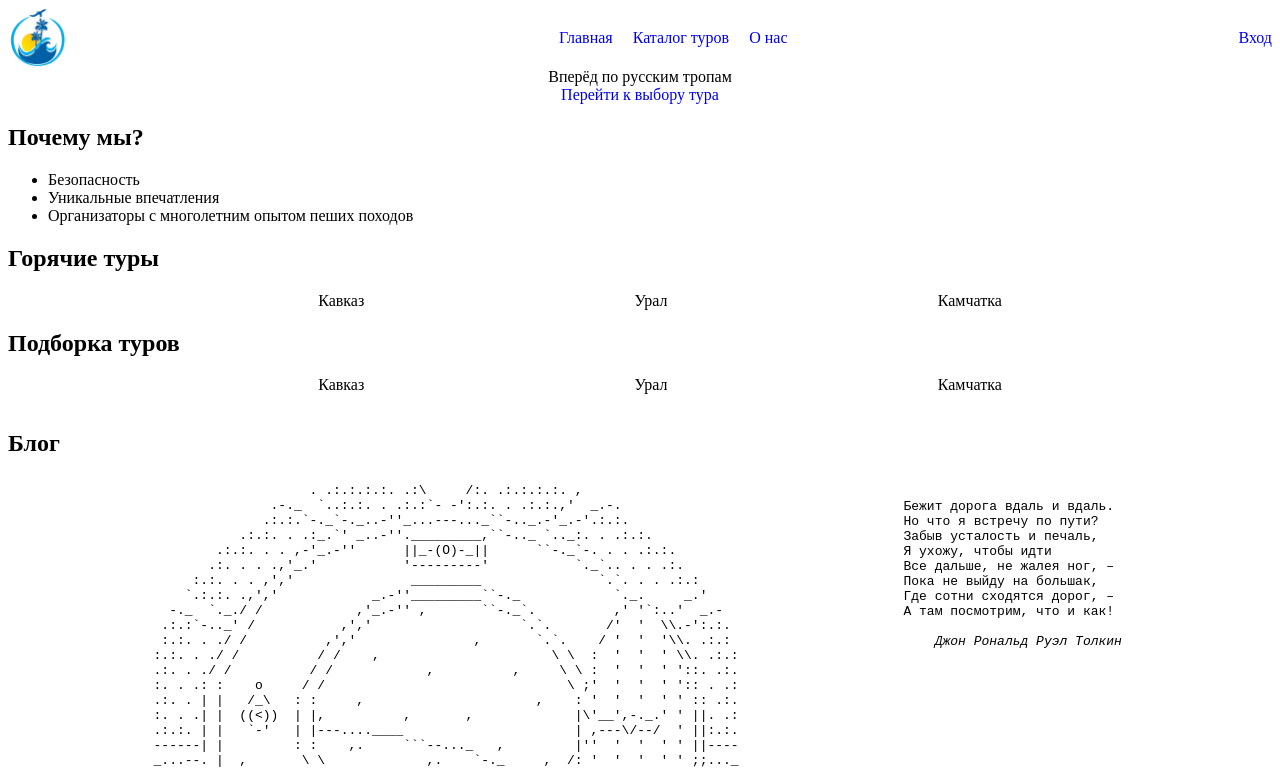
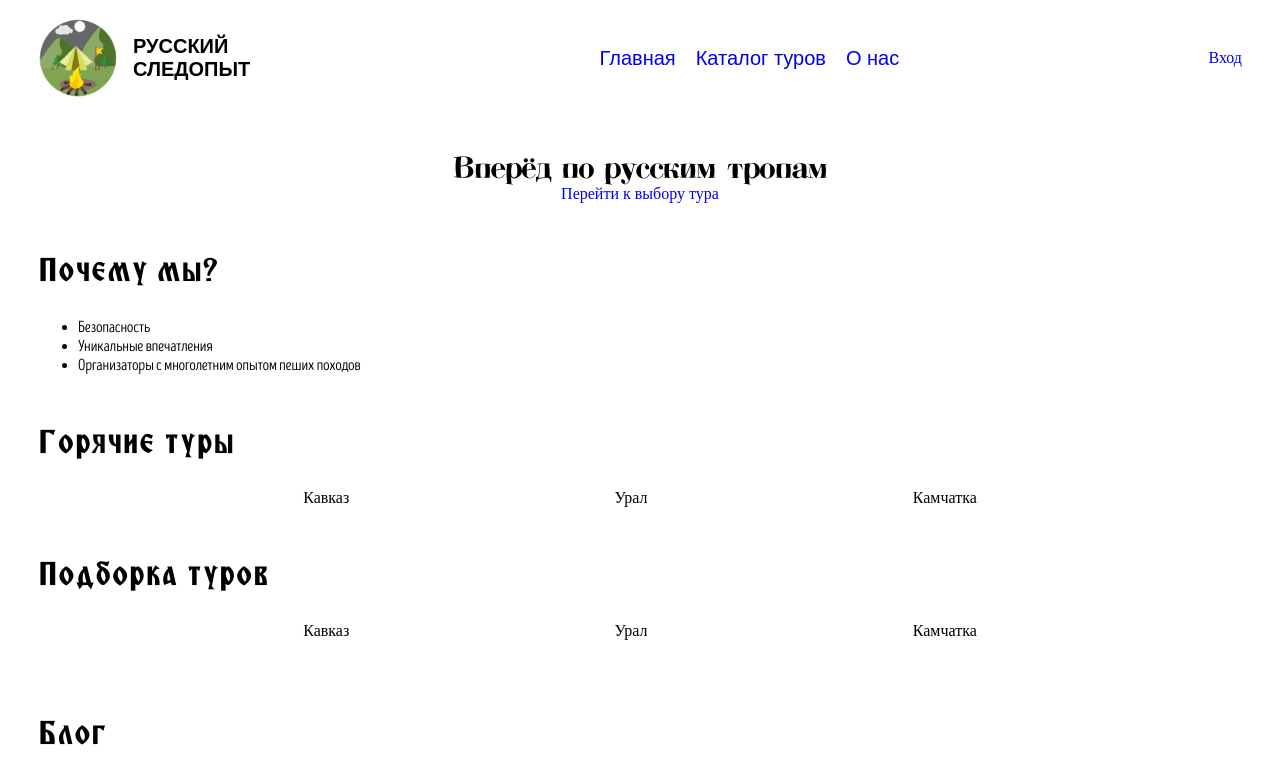
Before and after one commit to maksimugus/is-web-5sem, a plain HTML site: page index.html in a window 1280 px wide. Shown: the top 768 px of the page. Drawn offline with Linux system fonts and the light colour scheme; a web font is replaced by a local one.

Commit message:
feat: add logo and special fonts

```diff
--- a/index.html
+++ b/index.html
@@ -14,7 +14,10 @@
 <body>
 <header>
     <div class="logotype">
-        <img src="img/logo.jpeg" alt="Логотип компании">
+        <img class="logo-img" src="img/logo.png" alt="Логотип компании">
+        <div class="logo-content">
+            <b>РУССКИЙ<br> СЛЕДОПЫТ</b>
+        </div>
     </div>
 
     <nav>
@@ -44,48 +47,49 @@
 
     <section class="advantages">
         <h2>Почему мы?</h2>
-        <ul>
-            <li>Безопасность</li>
-            <li>Уникальные впечатления</li>
-            <li>Организаторы с многолетним опытом пеших походов</li>
-        </ul>
+        <div class="advantages-content">
+            <ul>
+                <li>Безопасность</li>
+                <li>Уникальные впечатления</li>
+                <li>Организаторы с многолетним опытом пеших походов</li>
+            </ul>
+        </div>
     </section>
 
     <section class="sales">
         <h2>Горячие туры</h2>
-        <ul class="trips-cards">
-            <li class="trip-card">
+        <div class="trips-cards">
+            <article class="trip-card">
                 Кавказ
-            </li>
-            <li class="trip-card">
+            </article>
+            <article class="trip-card">
                 Урал
-            </li>
-            <li class="trip-card">
+            </article>
+            <article class="trip-card">
                 Камчатка
-            </li>
-        </ul>
+            </article>
+        </div>
     </section>
 
     <section class="trips">
         <h2>Подборка туров</h2>
-        <ul class="trips-cards">
-            <li class="trip-card">
+        <div class="trips-cards">
+            <article class="trip-card">
                 Кавказ
-            </li>
-            <li class="trip-card">
+            </article>
+            <article class="trip-card">
                 Урал
-            </li>
-            <li class="trip-card">
+            </article>
+            <article class="trip-card">
                 Камчатка
-            </li>
-        </ul>
+            </article>
+        </div>
     </section>
 
     <section class="blog">
         <h2>Блог</h2>
-        <pre>
-            <br>
-            <br>
+        <div class="blog-content">
+        <pre class="ascii-picture">
                                 . .:.:.:.:. .:\     /:. .:.:.:.:. ,
                            .-._  `..:.:. . .:.:`- -':.:. . .:.:.,'  _.-.
                           .:.:.`-._`-._..-''_...---..._``-.._.-'_.-'.:.:.
@@ -116,9 +120,7 @@
         </pre>
 
         <blockquote>
-            <pre>
-                <br>
-                <br>
+            <pre class="ascii-picture">
                 Бежит дорога вдаль и вдаль.
                 Но что я встречу по пути?
                 Забыв усталость и печаль,
@@ -131,6 +133,7 @@
                     <i>Джон Рональд Руэл Толкин</i>
             </pre>
         </blockquote>
+        </div>
     </section>
 
     <section class="details">
@@ -148,7 +151,7 @@
 
 <footer>
     <div class="logotype">
-        <img src="img/logo.jpeg" alt="Логотип компании">
+        <img src="img/logo.png" alt="Логотип компании">
     </div>
 
     <nav>
--- a/styles/outlines.css
+++ b/styles/outlines.css
@@ -1,9 +1,35 @@
+/* подключаем шрифт */
+@font-face {
+    font-family: 'Pelmen';
+    src: url('fonts/Pelmeshka/Pelmeshka.ttf') format('truetype');
+}
+
+@font-face {
+    font-family: 'Miroslav Regular';
+    src: url('fonts/Miroslav/Мирослав Regular.ttf') format('truetype');
+}
+
+@font-face {
+    font-family: 'Miroslav Bold';
+    src: url('fonts/Miroslav/Мирослав Bold.ttf') format('truetype');
+}
+
+@font-face {
+    font-family: 'Intro Head';
+    src: url('fonts/Intro Head R/IntroHeadR-Base.otf') format('truetype');
+}
+
 header {
     display: flex;
     flex-direction: row;
     flex-wrap: nowrap;
     justify-content: space-between;
     align-items: center;
+    padding: 10px 30px;
+}
+
+main {
+    padding: 0 30px;
 }
 
 nav {
@@ -17,6 +43,9 @@ nav {
     gap: 20px;
     justify-content: space-between;
     list-style: none;
+
+    font-size: 20px;
+    font-family: 'Miroslav Regular', Arial, sans-serif;
 }
 
 a {
@@ -25,22 +54,50 @@ a {
 
 .start-page {
     text-align: center;
+    margin: 50px 0;
 }
 
 .slogan {
-
+    font-size: 30px;
+    font-family: 'Pelmen', Arial, sans-serif;
 }
 
 .logotype {
     display: flex;
+    flex-direction: row;
+    flex-wrap: nowrap;
+    justify-content: flex-start;
+}
+
+.logo-img {
+    display: flex;
+    padding-right: 15px;
+}
+
+.logo-content {
+    display: flex;
+    align-items: center;
+    font-size: 20px;
+    font-family: 'Miroslav Regular', Arial, sans-serif;
 }
 
 .logotype img {
-    width: 60px;
+    width: 80px;
 }
 
 .advantages {
+    margin: 50px 0;
+}
 
+h2 {
+    font-size: 32px;
+    font-family: 'Miroslav Bold', Arial, sans-serif;
+}
+
+
+.advantages-content {
+    font-size: 16px;
+    font-family: 'Intro Head', Arial, sans-serif;
 }
 
 .trips-cards {
@@ -49,17 +106,43 @@ a {
     justify-content: space-evenly;
 }
 
+.sales {
+    margin: 50px 0;
+}
+
+.trips {
+    margin: 50px 0;
+}
+
 .trip-card {
 
 }
 
 .blog {
     display: flex;
+    flex-direction: column;
+    flex-wrap: nowrap;
+    margin: 50px 0;
+}
+
+.blog-content {
+    display: grid;
+    grid-template-columns: auto auto;
+    /*display: flex;*/
+    /*flex-direction: row;*/
+    /*flex-wrap: nowrap;*/
+    /*justify-content: space-evenly;*/
+}
+
+.ascii-picture {
+    /*margin-top: 50px;*/
 }
 
 footer {
     display: grid;
     grid-template-columns: auto auto;
+    background-color: #aedfff;
+    padding: 20px 30px 30px 30px; /* top, right, bottom, left */
 }
 
 .footer-menu {
```
Also changed, not shown: img/logo.jpeg (deleted), img/logo.png (added).
